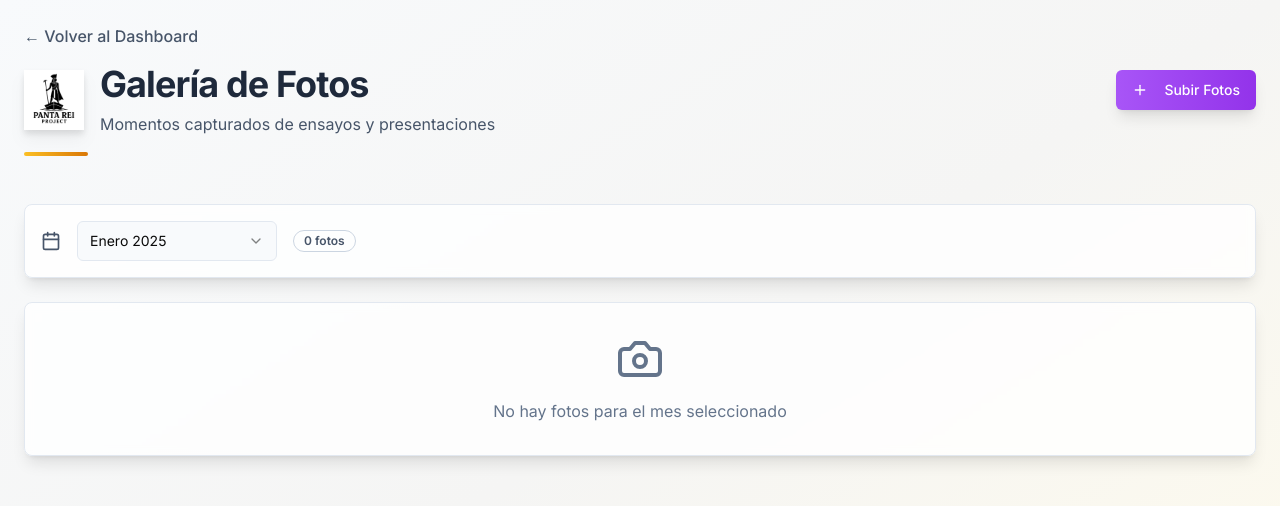
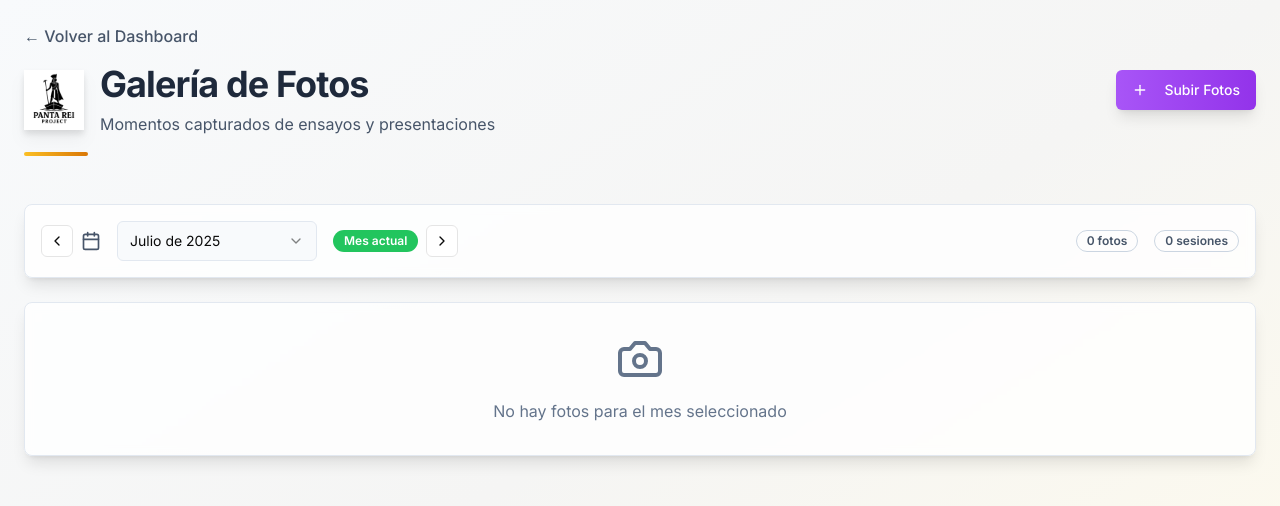
Before and after one commit to locurasdelsur/PantaRey, a Next.js app: page /fotos in a window 1280 px wide. Shown: the top 506 px of the page. Built offline with nearby package versions, Linux system fonts and the light colour scheme.

Commit message:
Add files via upload

```diff
--- a/app/fotos/page.tsx
+++ b/app/fotos/page.tsx
@@ -43,7 +43,10 @@ export default function PhotosPage() {
   // Cambiar el estado inicial para que esté vacío
   const [photoSessions, setPhotoSessions] = useState<PhotoSession[]>([])
 
-  const [selectedMonth, setSelectedMonth] = useState("2025-01")
+  // Reemplazar esta línea:
+  //const [selectedMonth, setSelectedMonth] = useState("2025-01")
+  const [selectedMonth, setSelectedMonth] = useState(new Date().toISOString().slice(0, 7))
+
   const [selectedPhoto, setSelectedPhoto] = useState<Photo | null>(null)
 
   // Agregar estado para el diálogo de subir fotos
@@ -116,11 +119,44 @@ export default function PhotosPage() {
     }
   }
 
-  const months = [
-    { value: "2025-01", label: "Enero 2025" },
-    { value: "2024-12", label: "Diciembre 2024" },
-    { value: "2024-11", label: "Noviembre 2024" },
-  ]
+  // Y reemplazar el array estático de months por esta función:
+  const generateMonths = () => {
+    const months = []
+    const currentDate = new Date()
+
+    // Agregar los últimos 12 meses desde la fecha actual
+    for (let i = 0; i < 12; i++) {
+      const date = new Date(currentDate.getFullYear(), currentDate.getMonth() - i, 1)
+      const value = date.toISOString().slice(0, 7) // YYYY-MM
+      const label = date.toLocaleDateString("es-ES", {
+        year: "numeric",
+        month: "long",
+      })
+
+      months.push({
+        value,
+        label: label.charAt(0).toUpperCase() + label.slice(1), // Capitalizar primera letra
+      })
+    }
+
+    return months
+  }
+
+  const months = generateMonths()
+
+  // Agregar después de la función generateMonths:
+  const getMonthStats = () => {
+    const stats: { [key: string]: number } = {}
+
+    photoSessions.forEach((session) => {
+      const monthKey = session.date.slice(0, 7)
+      stats[monthKey] = (stats[monthKey] || 0) + session.photos.length
+    })
+
+    return stats
+  }
+
+  const monthStats = getMonthStats()
 
   const filteredSessions = photoSessions.filter((session) => session.date.startsWith(selectedMonth))
 
@@ -138,6 +174,21 @@ export default function PhotosPage() {
     }
 
     setSelectedPhoto(allPhotos[newIndex])
+  }
+
+  // Agregar estas funciones después de navigatePhoto:
+  const navigateMonth = (direction: "prev" | "next") => {
+    const currentIndex = months.findIndex((m) => m.value === selectedMonth)
+    if (currentIndex === -1) return
+
+    let newIndex
+    if (direction === "prev") {
+      newIndex = currentIndex < months.length - 1 ? currentIndex + 1 : 0
+    } else {
+      newIndex = currentIndex > 0 ? currentIndex - 1 : months.length - 1
+    }
+
+    setSelectedMonth(months[newIndex].value)
   }
 
   // También agregar una función para agregar fotos a sesiones existentes
@@ -293,25 +344,55 @@ export default function PhotosPage() {
         </div>
 
         {/* Month Filter */}
+        {/* Reemplazar la Card del filtro de mes por: */}
         <Card className="bg-white/80 backdrop-blur-sm border-slate-200 shadow-lg mb-6">
           <CardContent className="p-4">
+            <div className="flex items-center justify-between">
+              <div className="flex items-center gap-2">
+                <Button variant="outline" size="sm" onClick={() => navigateMonth("prev")} className="h-8 w-8 p-0">
+                  <ChevronLeft className="h-4 w-4" />
+                </Button>
+
                 <div className="flex items-center gap-4">
                   <Calendar className="h-5 w-5 text-slate-600" />
                   <Select value={selectedMonth} onValueChange={setSelectedMonth}>
                     <SelectTrigger className="w-[200px] bg-slate-50 border-slate-200">
                       <SelectValue placeholder="Seleccionar mes" />
                     </SelectTrigger>
+                    {/* En el JSX del selector, reemplazar el SelectContent por: */}
                     <SelectContent className="bg-white border-slate-200">
                       {months.map((month) => (
                         <SelectItem key={month.value} value={month.value}>
-                      {month.label}
+                          <div className="flex items-center justify-between w-full">
+                            <span>{month.label}</span>
+                            {monthStats[month.value] && (
+                              <Badge variant="outline" className="ml-2 text-xs">
+                                {monthStats[month.value]}
+                              </Badge>
+                            )}
+                          </div>
                         </SelectItem>
                       ))}
                     </SelectContent>
                   </Select>
+                  {selectedMonth === new Date().toISOString().slice(0, 7) && (
+                    <Badge className="bg-green-500 text-white">Mes actual</Badge>
+                  )}
+                </div>
+
+                <Button variant="outline" size="sm" onClick={() => navigateMonth("next")} className="h-8 w-8 p-0">
+                  <ChevronRight className="h-4 w-4" />
+                </Button>
+              </div>
+
+              <div className="flex items-center gap-4">
                 <Badge variant="outline" className="text-slate-600 border-slate-300">
                   {filteredSessions.reduce((total, session) => total + session.photos.length, 0)} fotos
                 </Badge>
+                <Badge variant="outline" className="text-slate-600 border-slate-300">
+                  {filteredSessions.length} sesiones
+                </Badge>
+              </div>
             </div>
           </CardContent>
         </Card>
```
Lines whose indentation alone changed are shown as unchanged.
